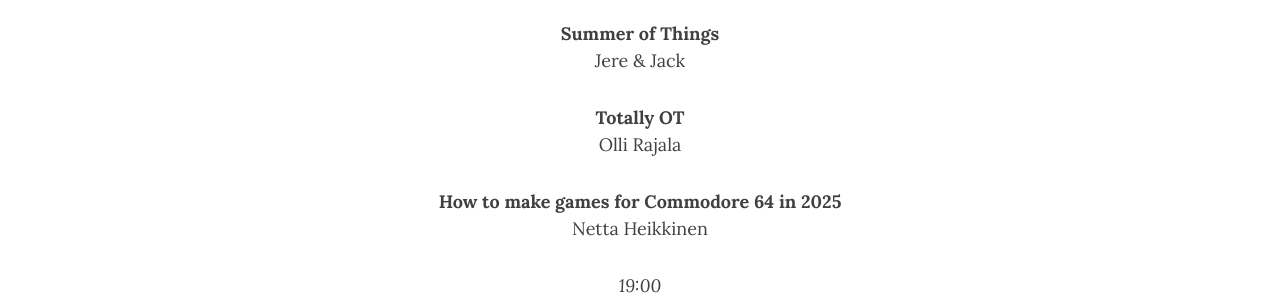
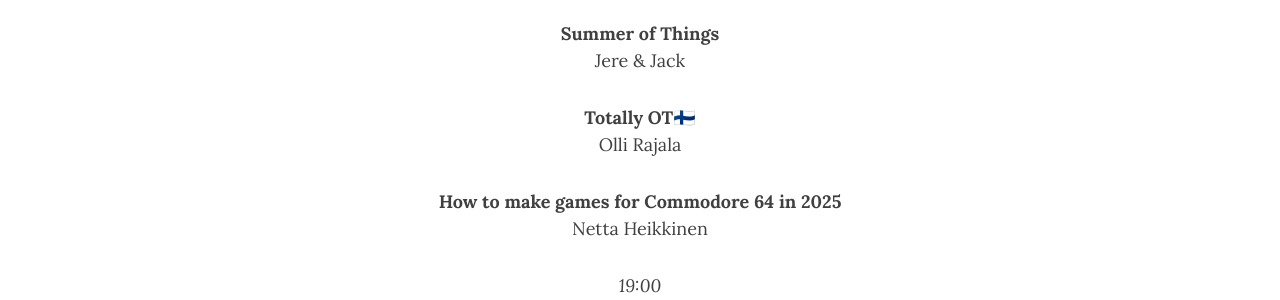
Before and after one commit to Tarlab/tarlab.github.io, a Jekyll site: the page built from _pages/HackAfterDark.md, in a window 1280 px wide and 900 px high, scrolled down 2888 px. Shown: the part 154-454 px from the top of the window. Built offline with Jekyll 4.4.1, drawn with Linux system fonts in a browser that asks for light colours; nearby versions of some CDN libraries; comment, search, counter and statistics services are not loaded.

```diff
--- a/_pages/HackAfterDark.md
+++ b/_pages/HackAfterDark.md
@@ -79,7 +79,7 @@ Jussi Eronen
 **Summer of Things**
 Jere & Jack
 
-**Totally OT**
+**Totally OT**🇫🇮
 Olli Rajala
 
 **How to make games for Commodore 64 in 2025**
```
